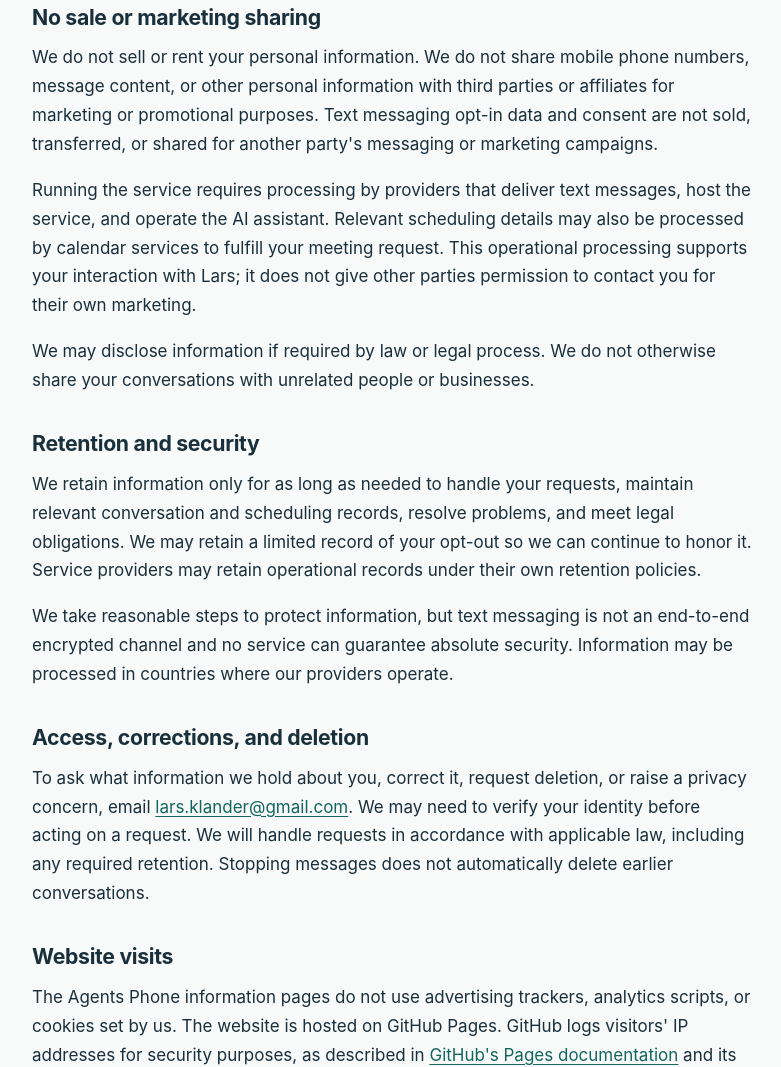
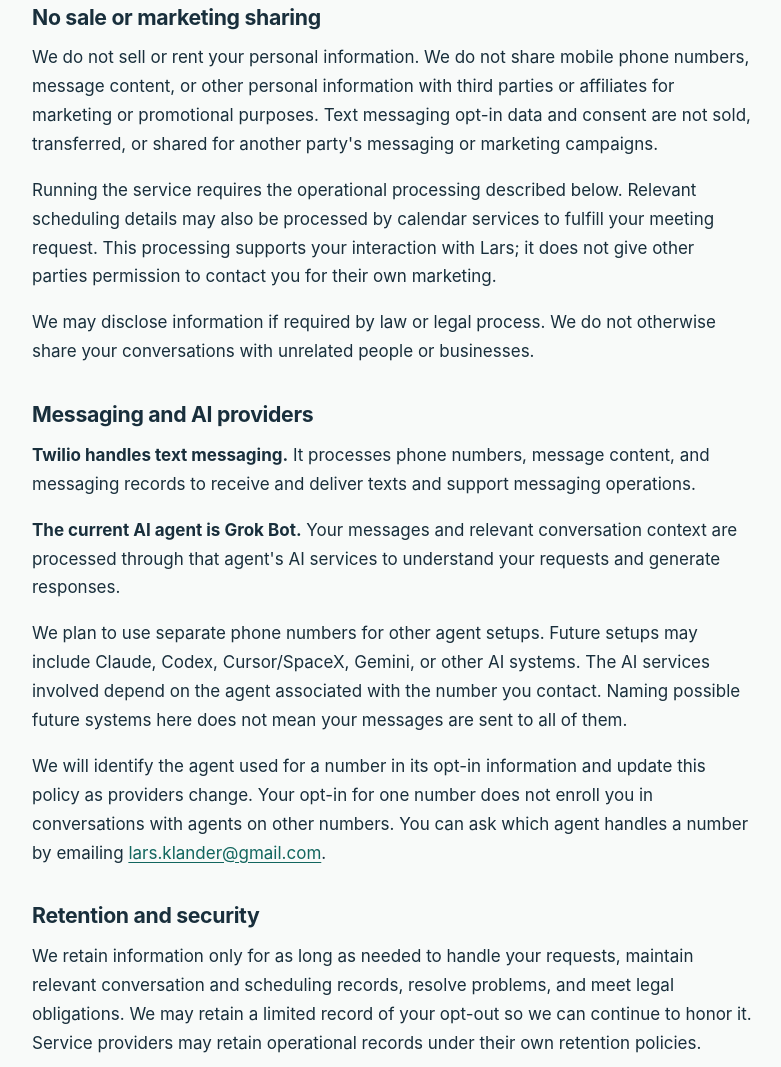
Before and after one commit to larsklanderpe/agents-phone, a plain HTML site: page agents-phone/privacy-policy.html in a window 1280 px wide. Shown: the part 1585-2652 px from the top of the page, without its empty margins (248-1029 px from the left). Drawn offline with Linux system fonts and the light colour scheme.

Commit message:
Identify Twilio and Grok Bot in privacy policy

```diff
--- a/agents-phone/privacy-policy.html
+++ b/agents-phone/privacy-policy.html
@@ -39,8 +39,16 @@
     <section aria-labelledby="sharing">
       <h2 id="sharing">No sale or marketing sharing</h2>
       <p>We do not sell or rent your personal information. We do not share mobile phone numbers, message content, or other personal information with third parties or affiliates for marketing or promotional purposes. Text messaging opt-in data and consent are not sold, transferred, or shared for another party's messaging or marketing campaigns.</p>
-      <p>Running the service requires processing by providers that deliver text messages, host the service, and operate the AI assistant. Relevant scheduling details may also be processed by calendar services to fulfill your meeting request. This operational processing supports your interaction with Lars; it does not give other parties permission to contact you for their own marketing.</p>
+      <p>Running the service requires the operational processing described below. Relevant scheduling details may also be processed by calendar services to fulfill your meeting request. This processing supports your interaction with Lars; it does not give other parties permission to contact you for their own marketing.</p>
       <p>We may disclose information if required by law or legal process. We do not otherwise share your conversations with unrelated people or businesses.</p>
+    </section>
+
+    <section aria-labelledby="providers">
+      <h2 id="providers">Messaging and AI providers</h2>
+      <p><strong>Twilio handles text messaging.</strong> It processes phone numbers, message content, and messaging records to receive and deliver texts and support messaging operations.</p>
+      <p><strong>The current AI agent is Grok Bot.</strong> Your messages and relevant conversation context are processed through that agent's AI services to understand your requests and generate responses.</p>
+      <p>We plan to use separate phone numbers for other agent setups. Future setups may include Claude, Codex, Cursor/SpaceX, Gemini, or other AI systems. The AI services involved depend on the agent associated with the number you contact. Naming possible future systems here does not mean your messages are sent to all of them.</p>
+      <p>We will identify the agent used for a number in its opt-in information and update this policy as providers change. Your opt-in for one number does not enroll you in conversations with agents on other numbers. You can ask which agent handles a number by emailing <a href="mailto:lars.klander@gmail.com">lars.klander@gmail.com</a>.</p>
     </section>
 
     <section aria-labelledby="retention">
```
Also changed, not shown: README.md.
